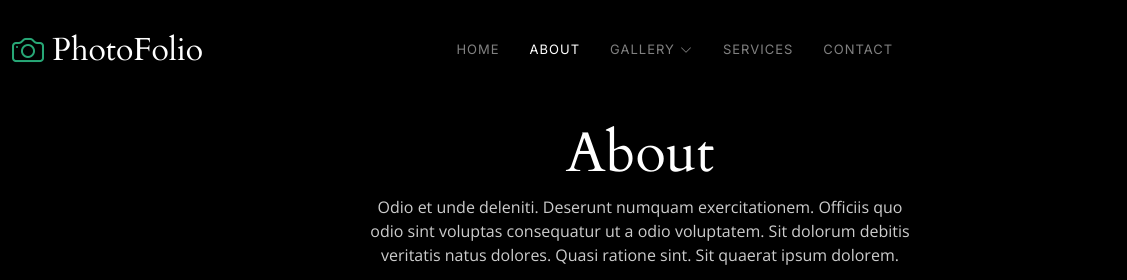
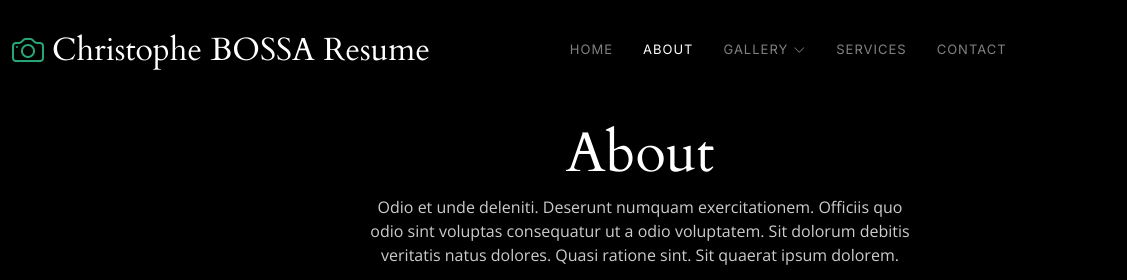
Before and after one commit to Rexchris/Rexchris.github.io, a plain HTML site: page about.html in a window 1280 px wide. Shown: the top 280 px of the page, 0-1127 px from the left. Drawn offline with nearby package versions, Linux system fonts and the light colour scheme.

Commit message:
Update about.html

```diff
--- a/about.html
+++ b/about.html
@@ -5,7 +5,7 @@
   <meta charset="utf-8">
   <meta content="width=device-width, initial-scale=1.0" name="viewport">
 
-  <title>PorteFolio - About</title>
+  <title>Christophe BOSSA Resume - About</title>
   <meta content="" name="description">
   <meta content="" name="keywords">
 
@@ -40,7 +40,7 @@
         <!-- Uncomment the line below if you also wish to use an image logo -->
         <!-- <img src="assets/img/logo.png" alt=""> -->
         <i class="bi bi-camera"></i>
-        <h1>PhotoFolio</h1>
+        <h1>Christophe BOSSA Resume</h1>
       </a>
 
       <nav id="navbar" class="navbar">
```
